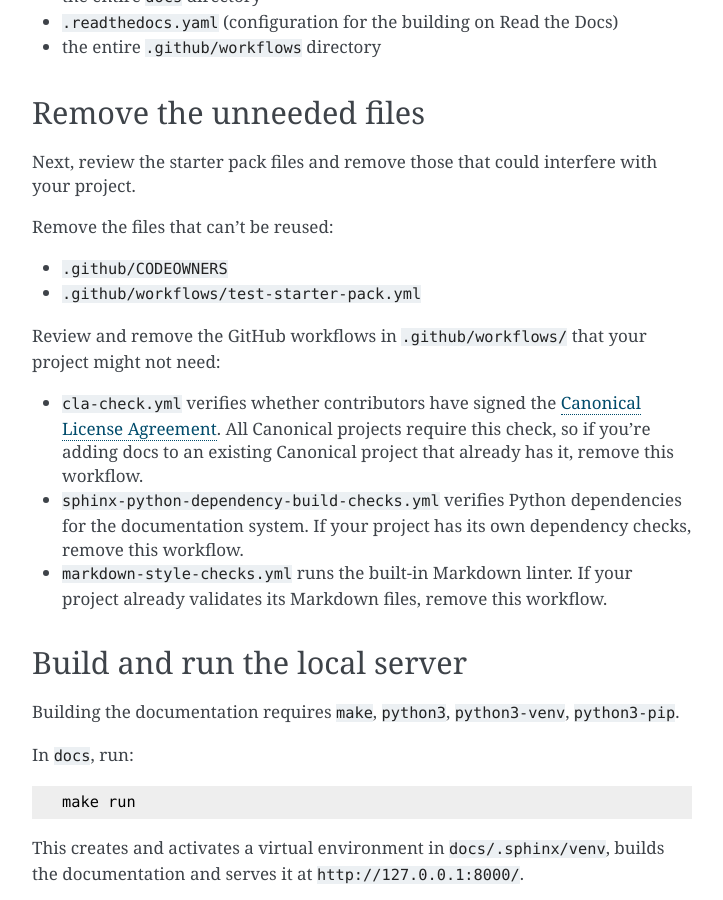
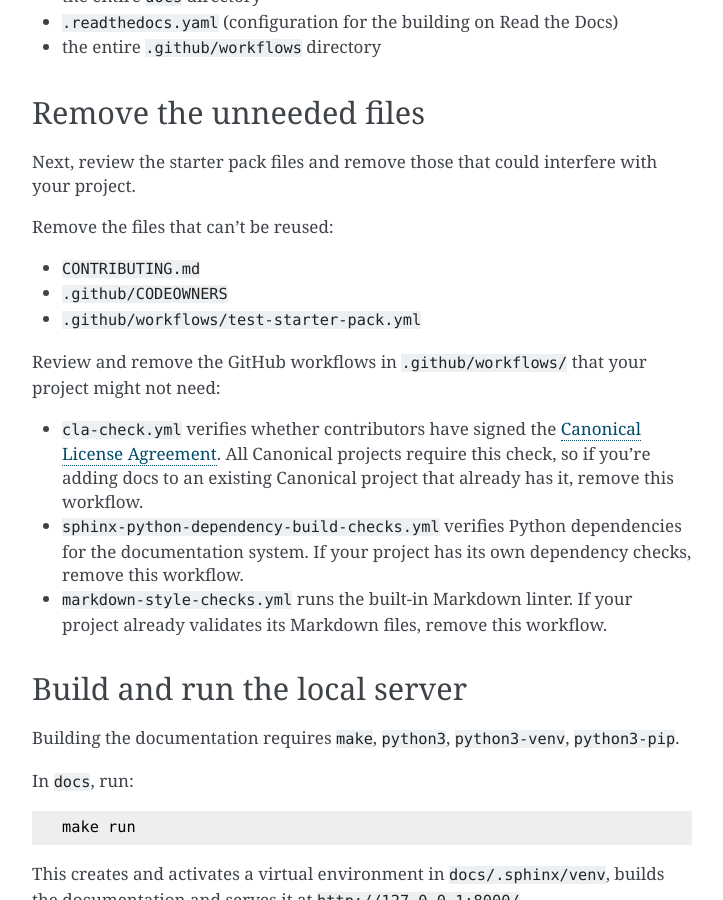
Before and after one commit to canonical/sphinx-docs-starter-pack, a Sphinx documentation site: the page built from docs/tutorial/set-up.rst, in a window 1280 px wide and 900 px high, scrolled down 458 px. Shown: the whole window, without its empty margins (388-1111 px from the left). Built offline with Sphinx 7.4.7, drawn with Linux system fonts in a browser that asks for light colours; pages that are not in the unit, such as notebooks, are missing from menus; cross-references to code outside the pages are shown as plain code.

Commit message:
docs: list `CONTRIBUTING.md` for removal in tutorial

```diff
--- a/docs/tutorial/set-up.rst
+++ b/docs/tutorial/set-up.rst
@@ -31,6 +31,7 @@ Next, review the starter pack files and remove those that could interfere with y
 
 Remove the files that can't be reused:
 
+- :file:`CONTRIBUTING.md`
 - :file:`.github/CODEOWNERS`
 - :file:`.github/workflows/test-starter-pack.yml`
 
```
